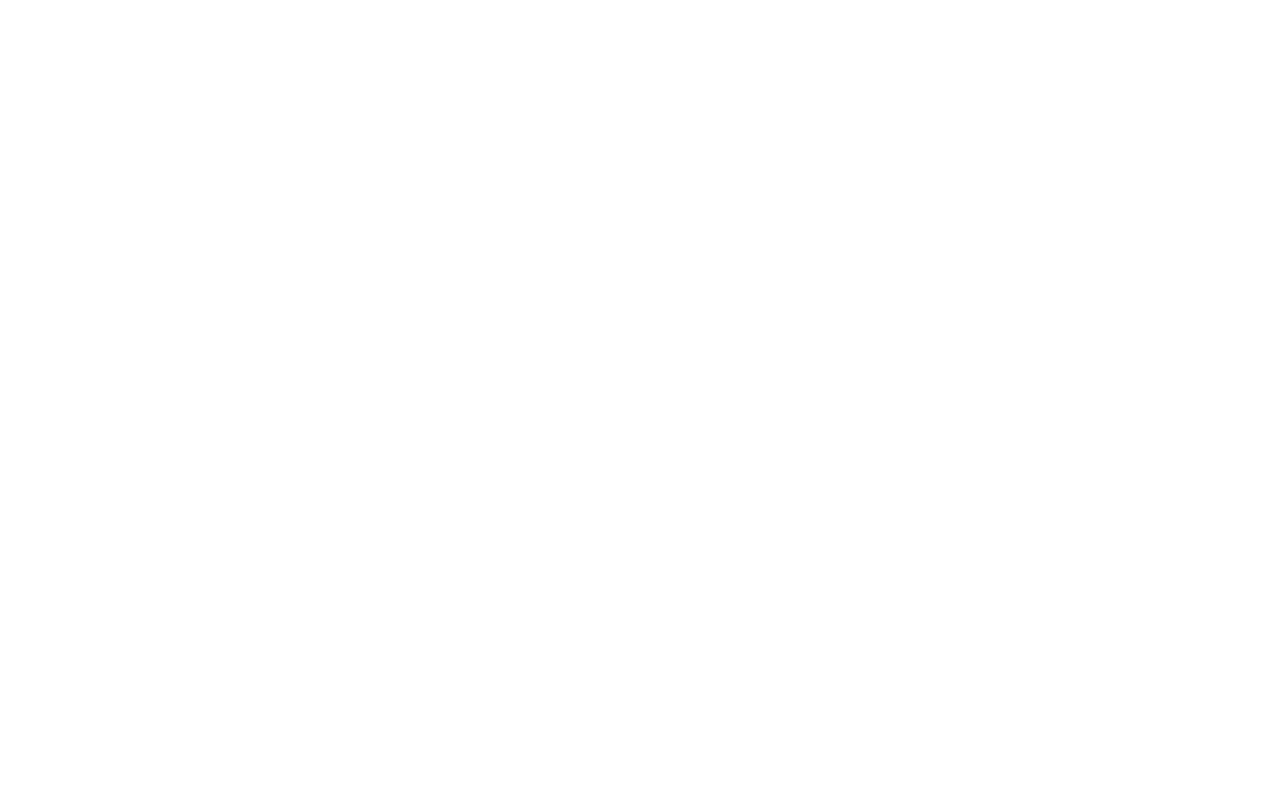
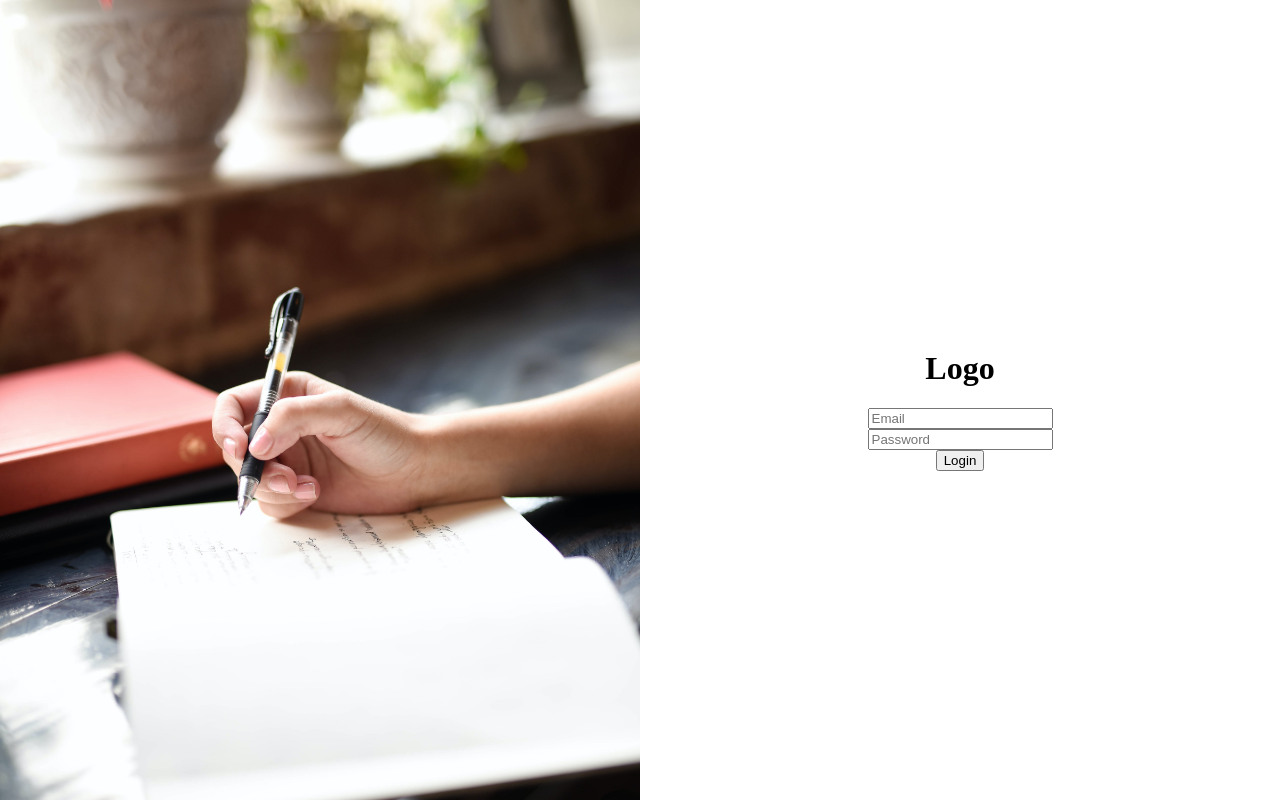
Before and after one commit to Karely3412/todo-FE-capstone, a React (Create React App) app: page /login in a window 1280 px wide. Shown: the top 800 px of the page. Built offline with nearby package versions, Linux system fonts and the light colour scheme.

Commit message:
added layout styling on login page

```diff
--- a/src/App.jsx
+++ b/src/App.jsx
@@ -1,7 +1,8 @@
 import { BrowserRouter, Switch, Route } from "react-router-dom";
 
+import "./styles/app.scss";
 import Todo from "./components/pages/Todo";
-import "./styles/app.scss";
+import Login from "./components/pages/Login";
 
 function App() {
   return (
@@ -9,6 +10,7 @@ function App() {
       <BrowserRouter>
         <Switch>
           <Route path="/todo" component={Todo} />
+          <Route path="/login" component={Login} />
         </Switch>
       </BrowserRouter>
     </div>
--- a/src/components/pages/Login.jsx
+++ b/src/components/pages/Login.jsx
@@ -0,0 +1,19 @@
+import LoginImage from "../../assets/images/login-image.jpg";
+
+const Login = () => {
+  return (
+    <div className="login-container">
+      <div className="image-wrapper">
+        <img className="image" src={LoginImage} alt="random" />
+      </div>
+      <div className="login-wrapper">
+        <h1>Logo</h1>
+        <input placeholder="Email"></input>
+        <input placeholder="Password"></input>
+        <button>Login</button>
+      </div>
+    </div>
+  );
+};
+
+export default Login;
--- a/src/styles/app.scss
+++ b/src/styles/app.scss
@@ -1 +1,4 @@
+@import "./common/common.scss";
+
 @import "./pages/todo.scss";
+@import "./pages/login.scss";
--- /dev/null
+++ b/src/styles/common/common.scss
@@ -0,0 +1,4 @@
+body {
+  padding: 0;
+  margin: 0;
+}
--- /dev/null
+++ b/src/styles/pages/login.scss
@@ -0,0 +1,23 @@
+.login-container {
+  display: flex;
+  flex-direction: row;
+
+  .image-wrapper {
+    height: 100%;
+    width: 50%;
+
+    .image {
+      height: 100%;
+      width: 100%;
+    }
+  }
+
+  .login-wrapper {
+    display: flex;
+    flex-direction: column;
+    align-items: center;
+    justify-content: center;
+    height: 100vh;
+    width: 50%;
+  }
+}
```
Also changed, not shown: src/assets/images/login-image.jpg (added).
